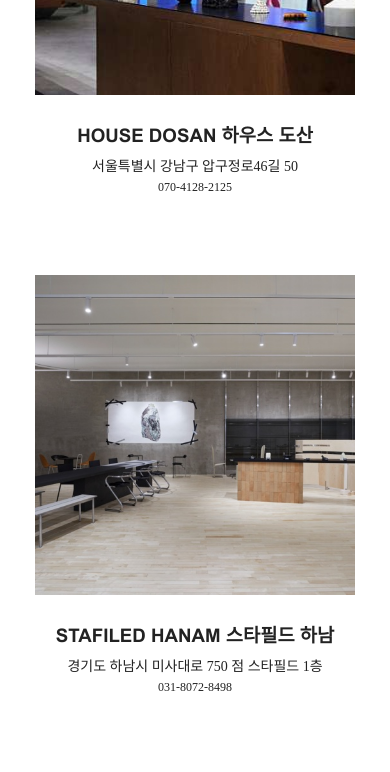
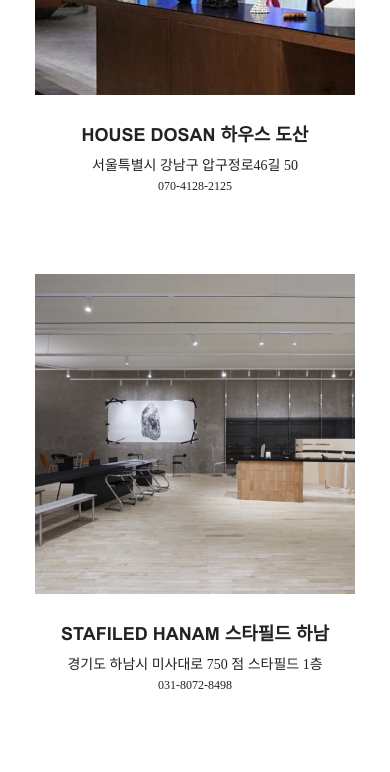
Before and after one commit to Hsejinss/nudake.main, a plain HTML site: page index.html in a window 390 px wide. Shown: the part 5500-6272 px from the top of the page. Drawn offline with nearby package versions, Linux system fonts and the light colour scheme; a web font is replaced by a local one.

Commit message:
Update style.css

```diff
--- a/css/style.css
+++ b/css/style.css
@@ -937,6 +937,9 @@
     padding-top: 25px;
     padding-bottom: 80px;
   }
+  .sec-4 .stores-box .stores-txt .name {
+    font-size: 1.125rem;
+  }
 }
 @media (max-width: 390px) {
   /* sec-1 */
```
